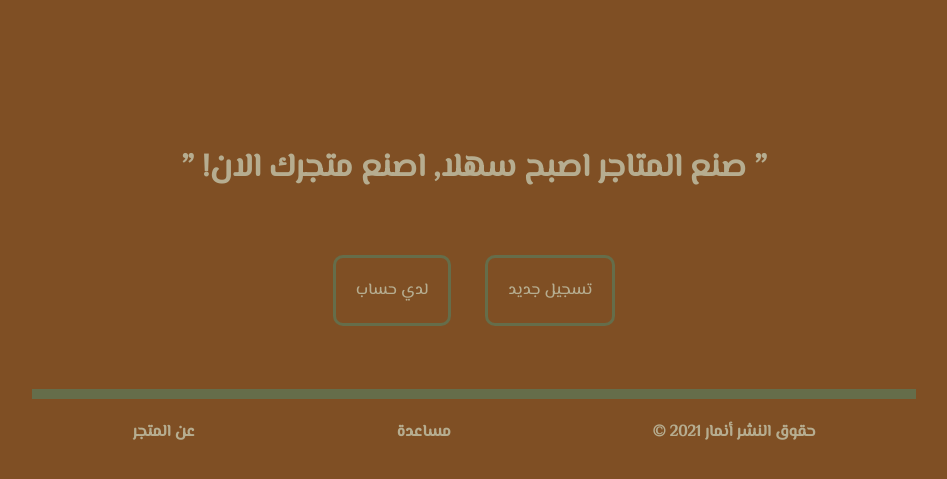
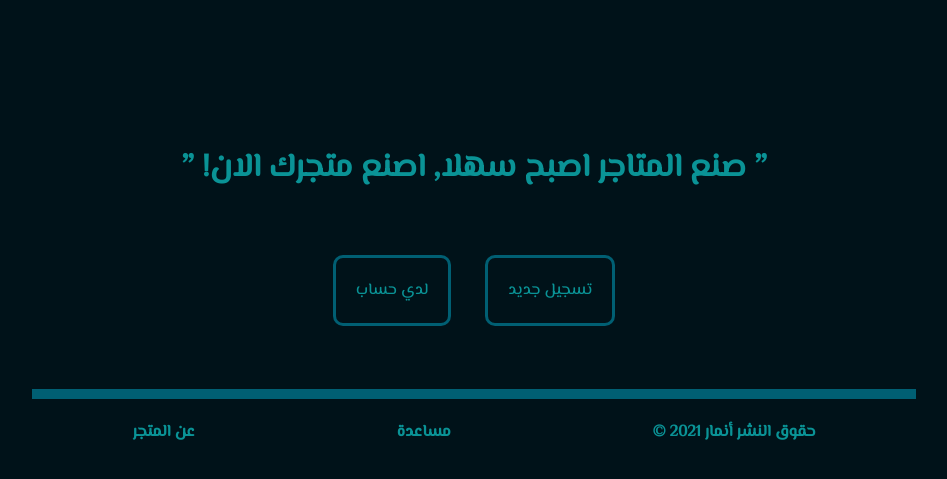
Before and after one commit to AnmarHani/Matjri, a Django app: page / in a window 1280 px wide. Shown: the top 479 px of the page, without its empty margins (166-1113 px from the left). Run offline with Django 3.2, Linux system fonts and the light colour scheme; some web fonts are replaced.

Commit message:
new changes

```diff
--- a/Store/urls.py
+++ b/Store/urls.py
@@ -25,4 +25,3 @@ urlpatterns = [
     path('products/', include('Products.urls')),
 
 ] + static(settings.MEDIA_URL, document_root=settings.MEDIA_ROOT)
-#
--- a/UserAccount/templates/UserAccount/userProfile.html
+++ b/UserAccount/templates/UserAccount/userProfile.html
@@ -22,6 +22,7 @@
 {% endif %}
 {% if profile.username == request.user %}
     <a class="btn" href="{% url 'createProfile' %}">تعديل الحساب</a>
+    <a class="btn" href="{% url 'productCreate' %}">انشاء منتج</a>
 {% endif %}
 </div>
     <h1>المنتجات</h1>
--- a/UserAccount/templates/home.html
+++ b/UserAccount/templates/home.html
@@ -1,6 +1,6 @@
 {% extends 'base.html' %}
 {% block title %}
-    Document
+    الصفحة الرئيسية
 {% endblock %}
 {% block content %}
 {% block nav %}
--- a/static/css/base.css
+++ b/static/css/base.css
@@ -1,31 +1,31 @@
 @import url('https://fonts.googleapis.com/css2?family=El+Messiri:wght@500&family=Lateef&display=swap');
 
 :root{
-  --logo-color:#582F0E; /* logo text color */
+  --logo-color:#0a9396; /* logo text color */
 
-  --primary-bg: #7F4F24; /* body bg color */
-  --secondary-bg: #936639; /* any other div/form/container/scroll bg color */
+  --primary-bg: #001219; /* body bg color */
+  --secondary-bg: #005f73; /* any other div/form/container/scroll bg color */
 
-  --primary-bg-hover: #A68A64; /* usually not used (bcuz body bg is not hoverable)*/
-  --secondary-bg-hover: #A68A64; /* any other div/form/container/scroll bg on hover */
+  --primary-bg-hover: #0a9396; /* usually not used (bcuz body bg is not hoverable)*/
+  --secondary-bg-hover: #0a9396; /* any other div/form/container/scroll bg on hover */
 
-  --primary-text-color:#B6AD90; /*any other text */
-  --primary-text-color-hover:#656D4A; /*any other text on hover */
+  --primary-text-color:#0a9396; /*any other text */
+  --primary-text-color-hover:#e9d8a6; /*any other text on hover */
 
-  --secondary-text-color:#414833; /*input text color*/
-  --secondary-text-color-hover:#B6AD90; /*input text color on hover*/
+  --secondary-text-color:#0a9396; /*input text color*/
+  --secondary-text-color-hover:#e9d8a6; /*input text color on hover*/
 
-  --btn-bg-color:#C2C5AA; /*used alil bit (bcuz most btns/links bg are borders)*/
-  --btn-bg-color-hover:#333D29; /*button/link background color on hover*/
+  --btn-bg-color:#ee9b00; /*used alil bit (bcuz most btns/links bg are borders)*/
+  --btn-bg-color-hover:#9b2226; /*button/link background color on hover*/
 
   --input-bg-color:white; /*input background color*/
-  --input-bg-color-hover:gray; /*input background color on hover*/
+  --input-bg-color-hover:#e9d8a6; /*input background color on hover*/
 
-  --primary-other-color:#656D4A; /*primary borders colors*/
-  --primary-other-color-hover:#333D29;
+  --primary-other-color:#005f73; /*primary borders colors*/
+  --primary-other-color-hover:#005f73;/*usually not used*/
 
-  --secondary-other-color:#333D29; /*other/temporary borders or anything else colors*/
-  --secondary-other-color-hover:#C2C5AA;/*usually not used*/
+  --secondary-other-color:#005f73; /*other/temporary borders or anything else colors*/
+  --secondary-other-color-hover:#005f73;/*usually not used*/
 }
 
 ::-webkit-scrollbar {
--- a/templates/base.html
+++ b/templates/base.html
@@ -6,8 +6,8 @@
     <meta charset="UTF-8">
     <meta http-equiv="X-UA-Compatible" content="IE=edge">
     <meta name="viewport" content="width=device-width, initial-scale=1.0">
-    <title>{% block title %} Home {% endblock %}</title>
-    <link rel="stylesheet" href="{% static "css/base.css" %}">
+    <title>{% block title %} منصة متجري {% endblock %}</title>
+    <link rel="stylesheet" href="{% static "css/base.css/" %}">
     {% block style %} {% endblock %}
 </head>
 <body>
```
